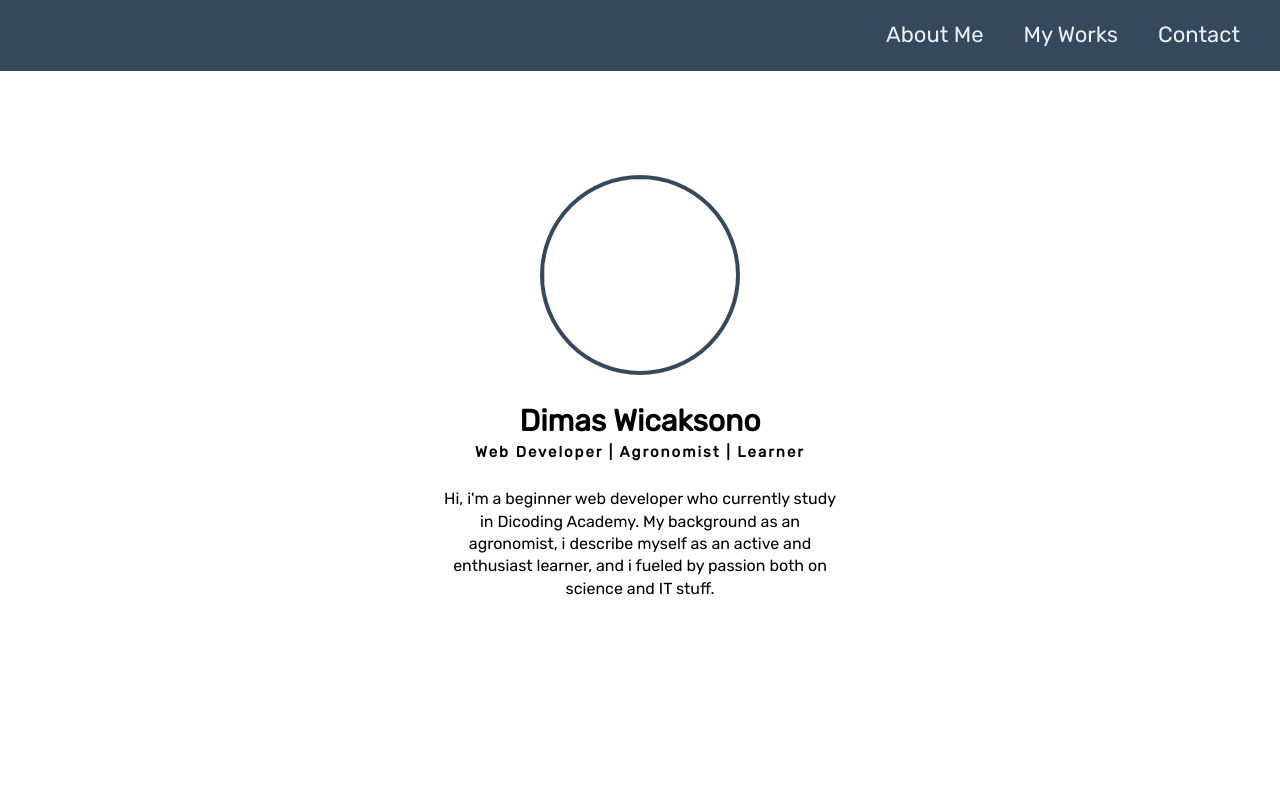
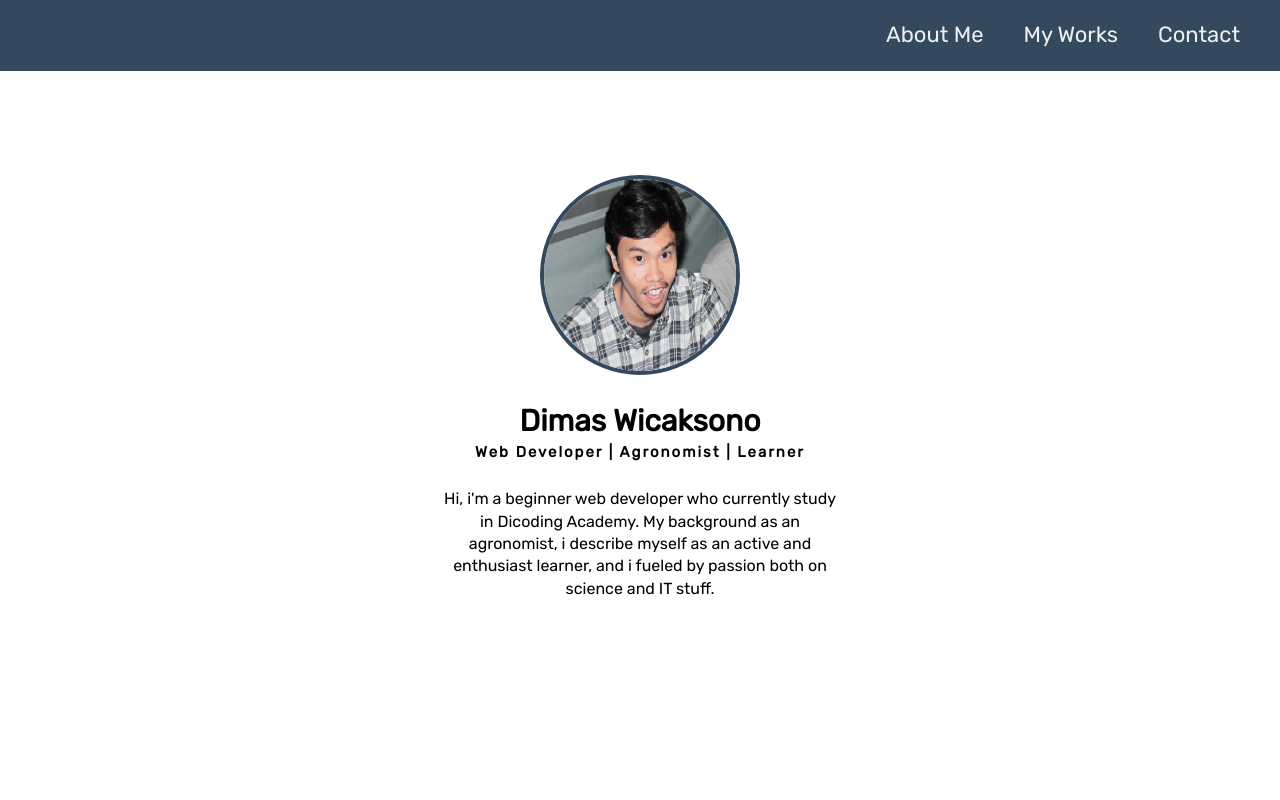
Before and after one commit to dimaswcksn/dimaswcksn.github.io, a plain HTML site: page index.html in a window 1280 px wide. Shown: the top 800 px of the page. Drawn offline with Linux system fonts and the light colour scheme.

Commit message:
Update index.html

```diff
--- a/index.html
+++ b/index.html
@@ -28,7 +28,7 @@
 
     <!-- About Me-->
     <section id="first-section" class="about-me">
-        <img class="profile" src="image/profileimage.jpg">
+        <img class="profile" src="image/profileimage.png">
         <h1 style="font-size: 30px;">Dimas Wicaksono</h1>
         <h5 style="letter-spacing: 2px;">Web Developer | Agronomist | Learner</h5>
         <p>Hi, i'm a beginner web developer who currently study in Dicoding Academy. My background as an agronomist, i describe myself as an active and enthusiast learner, and i fueled by passion both on science and IT stuff.</p>
```
